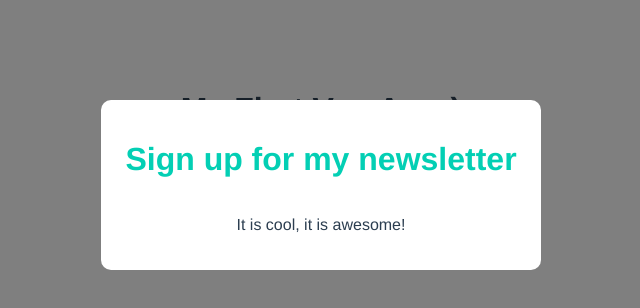
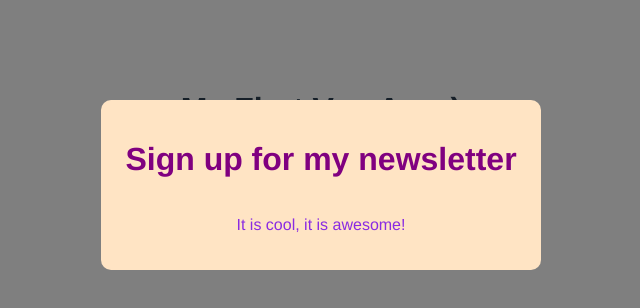
Before and after one commit to tehau26nz/modal-project, a Vue app: page / in a window 1280 px wide. Shown: the top 308 px of the page, without its empty margins (319-959 px from the left). Built offline with nearby package versions, Linux system fonts and the light colour scheme.

Commit message:
Data props and style [fix]

```diff
--- a/src/components/Modal.vue
+++ b/src/components/Modal.vue
@@ -36,11 +36,11 @@ export default{
     .modal p{
         font-style: normal;
     }
-    .modal.theme {
+    .modal.custom {
         background: bisque;
         color: blueviolet;
     }
-    .modal.theme h1{
+    .modal.custom h1{
         color: purple;
     }
 </style>
```
